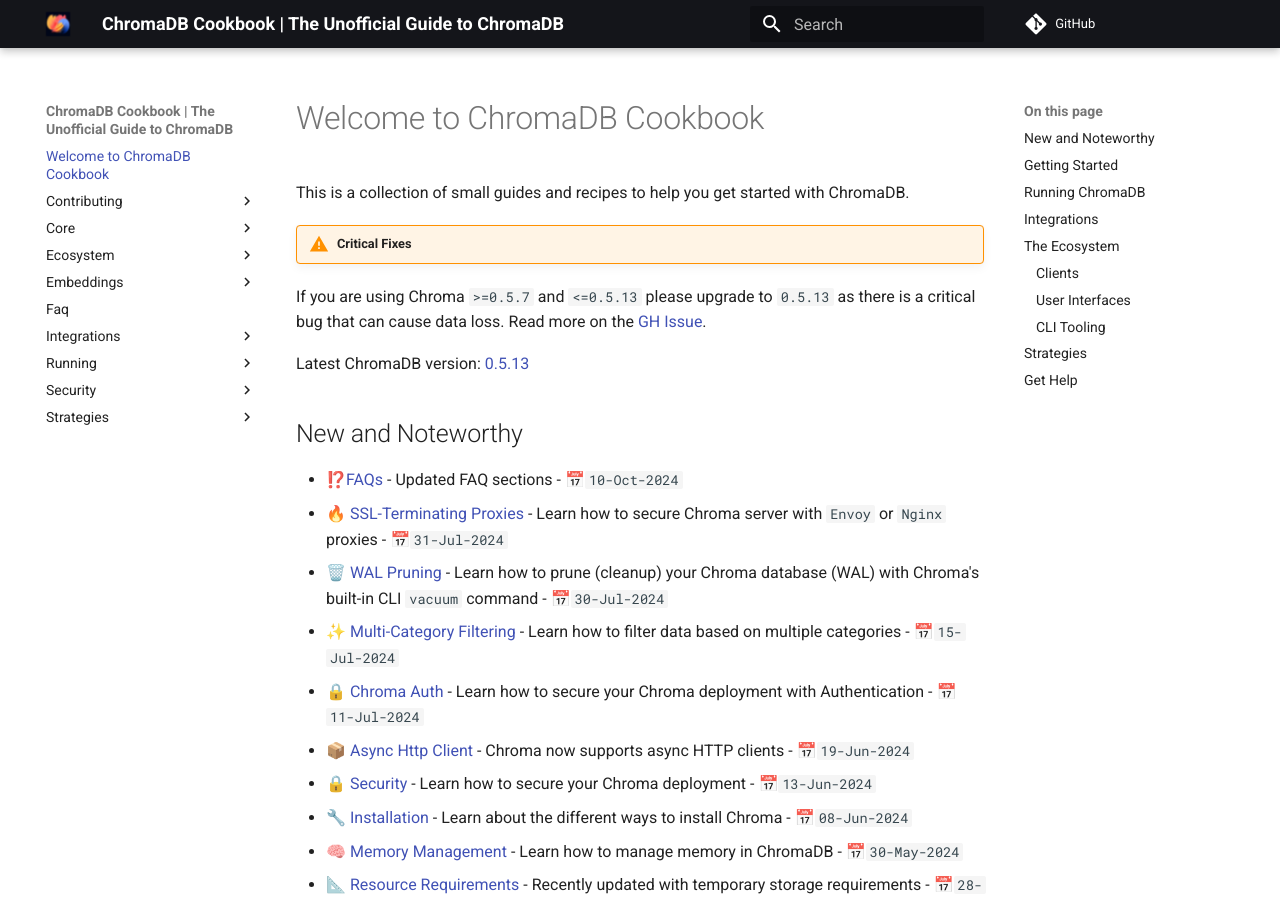
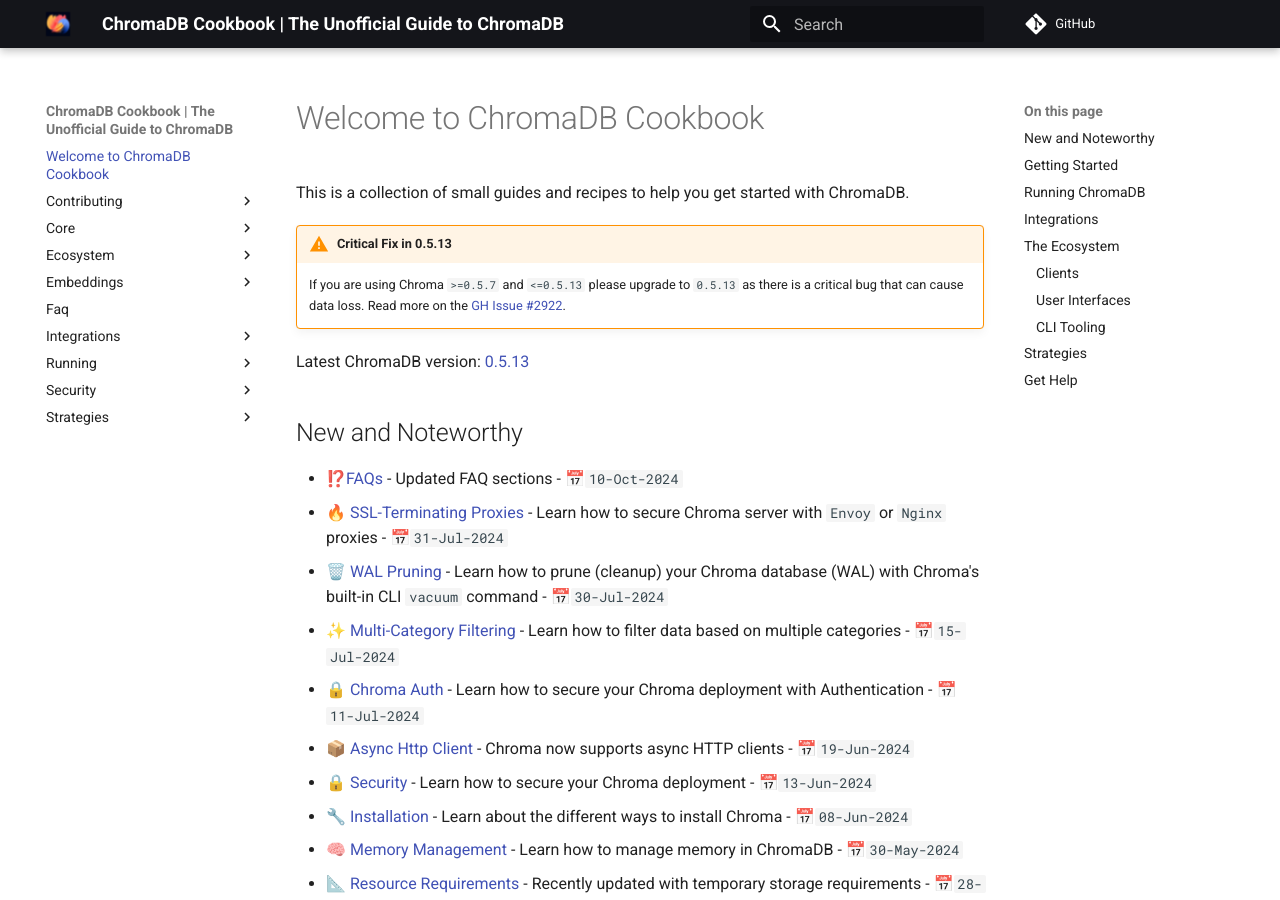
Before and after one commit to amikos-tech/chroma-cookbook, an MkDocs documentation site: the page built from docs/index.md, in a window 1280 px wide and 900 px high. Built offline with MkDocs 1.6.1 and Material for MkDocs 9.7.7, drawn with Linux system fonts in a browser that asks for light colours; comment, search, counter and statistics services are not loaded.

Commit message:
fix: Fixed warning note

```diff
--- a/docs/index.md
+++ b/docs/index.md
@@ -2,9 +2,9 @@
 
 This is a collection of small guides and recipes to help you get started with ChromaDB.
 
-!!! warning "Critical Fixes"
+!!! warning "Critical Fix in 0.5.13"
 
-  If you are using Chroma `>=0.5.7` and `<=0.5.13` please upgrade to `0.5.13` as there is a critical bug that can cause data loss. Read more on the [GH Issue](https://github.com/chroma-core/chroma/issues/2922).
+    If you are using Chroma `>=0.5.7` and `<=0.5.13` please upgrade to `0.5.13` as there is a critical bug that can cause data loss. Read more on the [GH Issue #2922](https://github.com/chroma-core/chroma/issues/2922).
 
 Latest ChromaDB version: [0.5.13](https://github.com/chroma-core/chroma/releases/tag/0.5.13)
 
```
